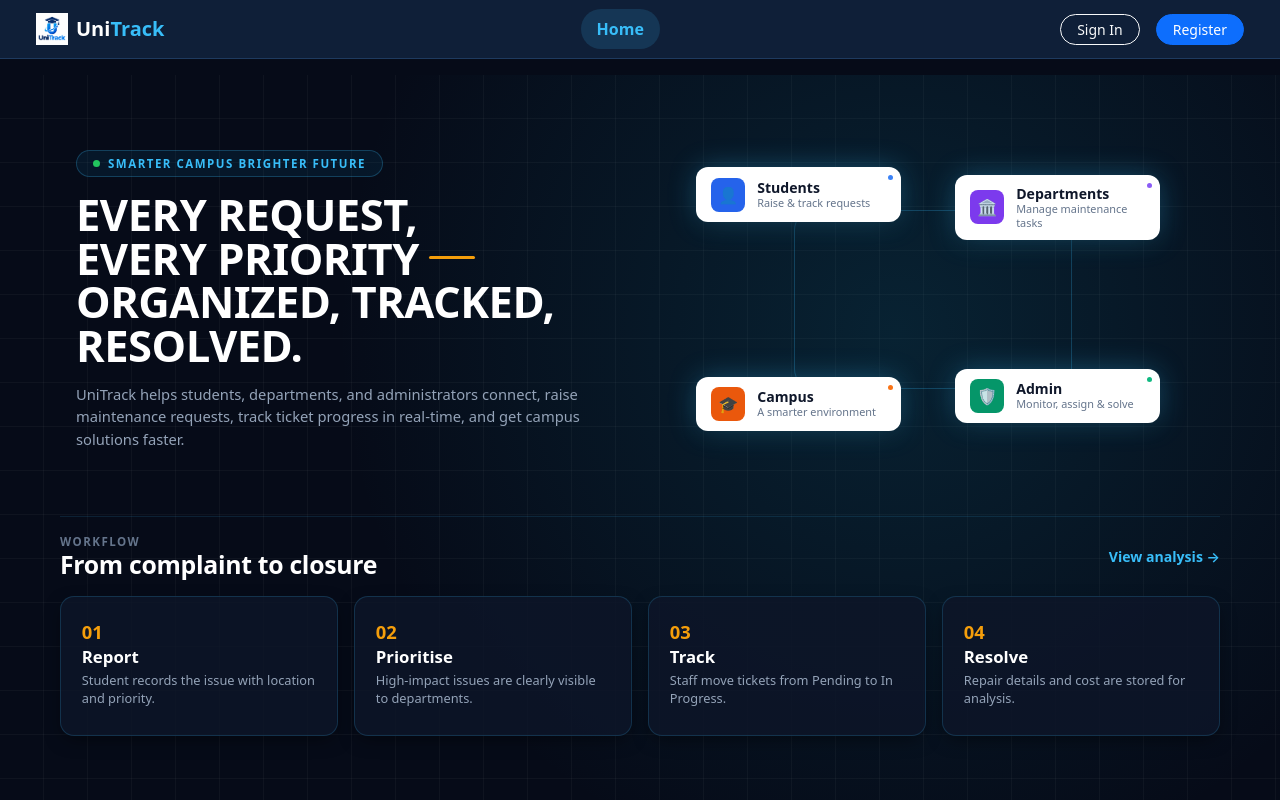
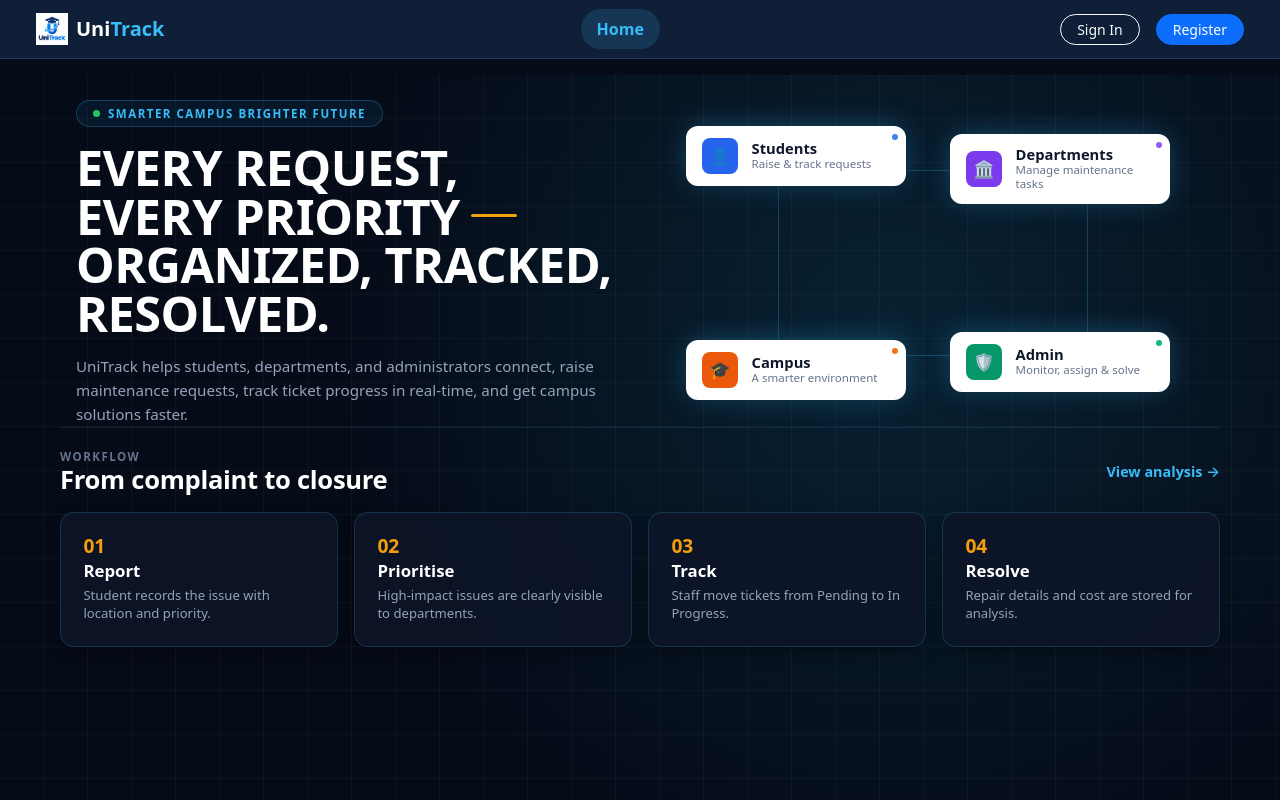
Before and after one commit to kumarsandela06-web/unitrack-campus, a Flask app: page / in a window 1280 px wide. Run offline with Flask 3, Linux system fonts and the light colour scheme; data comes from the database, SQL or seed files in the repository.

Commit message:
Refactor homepage layout and styles
Updated layout and styles for homepage, including loader and workflow sections.

```diff
--- a/unitrack-campus/templates/index.html
+++ b/unitrack-campus/templates/index.html
@@ -1,21 +1,6 @@
 {% extends 'base.html' %}
 
 {% block content %}
-<!-- UniTrack Fullscreen Preloader -->
-<div id="unitrack-loader">
-  <div class="loader-content text-center">
-    <div class="logo-pulse mb-3">
-      <img src="{{ url_for('static', filename='logo.png') }}" alt="UniTrack Logo" class="loader-logo" onerror="this.style.display='none'; document.getElementById('loader-fallback-icon').style.display='inline-block';">
-      <div id="loader-fallback-icon" class="fallback-icon" style="display: none;">🎓</div>
-    </div>
-    <h3 class="loader-brand mb-1">UniTrack</h3>
-    <p class="loader-tagline mb-3">Smart Campus Portal</p>
-    <div class="spinner-track">
-      <div class="spinner-bar"></div>
-    </div>
-  </div>
-</div>
-
 <div class="homepage-single-page px-4 px-lg-5">
   <div class="container-fluid max-layout-width d-flex flex-column h-100 justify-content-evenly py-2">
 
@@ -146,92 +131,20 @@
 </div>
 
 <style>
-  /* Loader Overlay */
-  #unitrack-loader {
-    position: fixed;
-    inset: 0;
-    width: 100vw;
+  html, body {
     height: 100vh;
+    margin: 0;
+    padding: 0;
     background-color: #060b18;
-    z-index: 99999;
-    display: flex;
-    align-items: center;
-    justify-content: center;
-    transition: opacity 0.6s ease, visibility 0.6s ease;
+    overflow-x: hidden;
   }
 
-  #unitrack-loader.hidden {
-    opacity: 0;
-    visibility: hidden;
-    pointer-events: none;
-  }
-
-  .loader-logo {
-    width: 65px;
-    height: 65px;
-    object-fit: contain;
-    animation: loaderPulse 1.8s infinite ease-in-out;
-  }
-
-  .fallback-icon {
-    font-size: 3rem;
-    animation: loaderPulse 1.8s infinite ease-in-out;
-  }
-
-  .loader-brand {
-    font-size: 1.8rem;
-    font-weight: 900;
-    color: #ffffff;
-    letter-spacing: 0.5px;
-  }
-
-  .loader-tagline {
-    font-size: 0.8rem;
-    font-weight: 600;
-    color: #38bdf8;
-    letter-spacing: 1.5px;
-    text-transform: uppercase;
-  }
-
-  .spinner-track {
-    width: 160px;
-    height: 4px;
-    background: rgba(56, 189, 248, 0.15);
-    border-radius: 4px;
-    overflow: hidden;
-    margin: 0 auto;
-    position: relative;
-  }
-
-  .spinner-bar {
-    width: 45%;
-    height: 100%;
-    background: linear-gradient(90deg, #0284c7, #38bdf8, #f59e0b);
-    border-radius: 4px;
-    animation: loadingBar 1.2s infinite ease-in-out;
-  }
-
-  @keyframes loadingBar {
-    0% { transform: translateX(-100%); }
-    100% { transform: translateX(350%); }
-  }
-
-  @keyframes loaderPulse {
-    0%, 100% { transform: scale(1); opacity: 0.9; }
-    50% { transform: scale(1.08); opacity: 1; filter: drop-shadow(0 0 16px rgba(56, 189, 248, 0.6)); }
-  }
-
-  /* Single-page Layout */
-  html, body {
-    height: 100%;
-    margin: 0;
-    padding: 0;
-    overflow: hidden !important;
-    background-color: #060b18;
-  }
-
+  /* Make the container occupy the remaining viewport height cleanly */
   .homepage-single-page {
-    height: calc(100vh - 65px);
+    min-height: calc(100vh - 68px);
+    display: flex;
+    flex-direction: column;
+    justify-content: space-between;
     background-color: #060b18;
     background-image:
       radial-gradient(circle at 70% 35%, rgba(14, 116, 144, 0.22) 0%, rgba(6, 11, 24, 0) 55%),
@@ -239,38 +152,41 @@
       linear-gradient(to bottom, rgba(255, 255, 255, 0.035) 1px, transparent 1px);
     background-size: 100% 100%, 44px 44px, 44px 44px;
     background-position: center, -1px -1px, -1px -1px;
-    overflow: hidden;
+    padding-top: 1rem;
+    padding-bottom: 1.5rem;
   }
 
   .max-layout-width {
-    max-width: 1350px;
+    max-width: 1400px;
+    width: 100%;
   }
 
   .hero-headline {
-    font-size: clamp(2rem, 3.4vw, 2.9rem);
+    font-size: clamp(2.1rem, 3.8vw, 3.2rem);
     font-weight: 900;
     letter-spacing: -0.5px;
+    line-height: 1.1;
   }
 
   .hero-subtext {
-    max-width: 520px;
-    font-size: 0.92rem;
-    line-height: 1.5;
+    max-width: 540px;
+    font-size: 0.95rem;
+    line-height: 1.6;
     color: #94a3b8 !important;
   }
 
   .chip-circuit-container {
-    height: 280px;
+    height: 290px;
     width: 100%;
-    max-width: 480px;
+    max-width: 500px;
   }
 
   .circuit-wire {
     position: absolute;
     top: 18%;
     bottom: 18%;
-    left: 22%;
-    right: 20%;
+    left: 20%;
+    right: 18%;
     border: 1px solid rgba(56, 189, 248, 0.24);
     border-radius: 20px;
     pointer-events: none;
@@ -280,37 +196,37 @@
   .portal-chip {
     background: #ffffff;
     border-radius: 12px;
-    padding: 0.65rem 0.95rem;
+    padding: 0.75rem 1rem;
     display: flex;
     align-items: center;
-    gap: 0.75rem;
-    width: 205px;
+    gap: 0.85rem;
+    width: 220px;
     position: relative;
     box-shadow: 0 0 28px -2px rgba(56, 189, 248, 0.35), 0 8px 16px -3px rgba(0, 0, 0, 0.35);
     user-select: none;
   }
 
   .portal-icon {
-    width: 34px;
-    height: 34px;
+    width: 36px;
+    height: 36px;
     border-radius: 8px;
     display: flex;
     align-items: center;
     justify-content: center;
     color: #ffffff;
-    font-size: 1rem;
+    font-size: 1.05rem;
     flex-shrink: 0;
   }
 
   .portal-title {
-    font-size: 0.88rem;
+    font-size: 0.92rem;
     font-weight: 700;
     color: #0f172a;
     line-height: 1.15;
   }
 
   .portal-desc {
-    font-size: 0.68rem;
+    font-size: 0.72rem;
     color: #64748b;
     line-height: 1.25;
   }
@@ -319,14 +235,15 @@
     position: absolute;
     top: 8px;
     right: 8px;
-    width: 5px;
-    height: 5px;
+    width: 6px;
+    height: 6px;
     border-radius: 50%;
   }
 
   .workflow-bottom-section {
     border-top: 1px solid rgba(56, 189, 248, 0.12);
-    padding-top: 1rem;
+    padding-top: 1.25rem;
+    margin-top: auto;
   }
 
   .section-tag {
@@ -337,7 +254,7 @@
   }
 
   .section-heading {
-    font-size: 1.55rem;
+    font-size: 1.6rem;
     font-weight: 800;
     color: #ffffff;
     letter-spacing: -0.3px;
@@ -345,7 +262,7 @@
 
   .view-link {
     color: #38bdf8;
-    font-size: 0.88rem;
+    font-size: 0.9rem;
     font-weight: 600;
     transition: color 0.2s ease;
   }
@@ -358,9 +275,9 @@
     background: rgba(13, 22, 41, 0.85);
     border: 1px solid rgba(56, 189, 248, 0.18);
     border-radius: 14px;
-    padding: 1.2rem 1.3rem;
+    padding: 1.25rem 1.4rem;
     height: 100%;
-    min-height: 140px;
+    min-height: 135px;
     display: flex;
     flex-direction: column;
     justify-content: center;
@@ -374,7 +291,7 @@
   }
 
   .step-num {
-    font-size: 1.15rem;
+    font-size: 1.2rem;
     font-weight: 800;
     color: #f59e0b;
     line-height: 1;
@@ -389,36 +306,10 @@
   }
 
   .step-desc {
-    font-size: 0.8rem;
+    font-size: 0.82rem;
     color: #94a3b8;
     margin-bottom: 0;
     line-height: 1.4;
   }
 </style>
-
-
-<script>
-  (function () {
-    const loader = document.getElementById('unitrack-loader');
-    if (!loader) return;
-
-    // Check if the user has already seen the intro loader in this browser session
-    const hasSeenLoader = sessionStorage.getItem('unitrack_intro_loaded');
-
-    if (hasSeenLoader) {
-      // If already visited, remove the loader instantly without waiting
-      loader.remove();
-    } else {
-      // First time visiting the site: mark as seen and show 5-second animation
-      sessionStorage.setItem('unitrack_intro_loaded', 'true');
-
-      setTimeout(() => {
-        loader.classList.add('hidden');
-        setTimeout(() => {
-          loader.remove();
-        }, 650); // Clean up DOM after fade transition completes
-      }, 1000); // 1 seconds
-    }
-  })();
-</script>
 {% endblock %}
```
